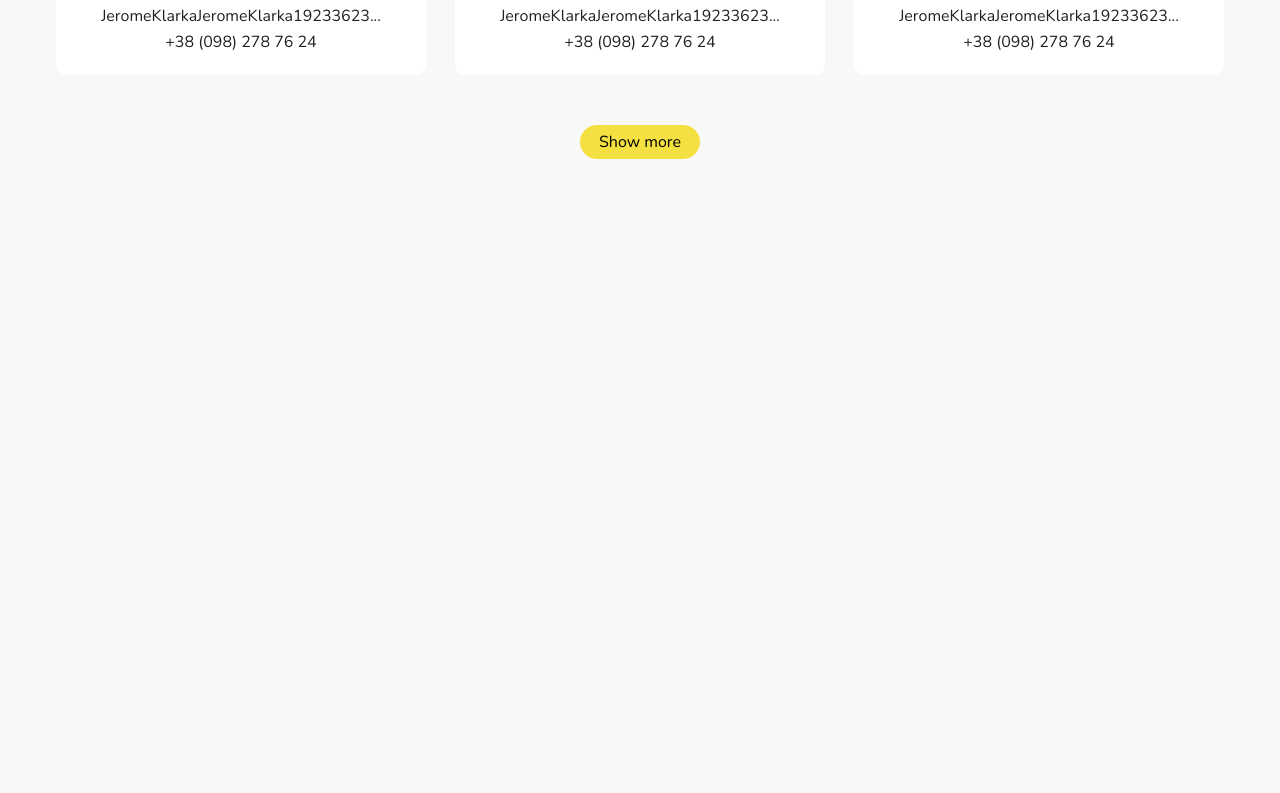
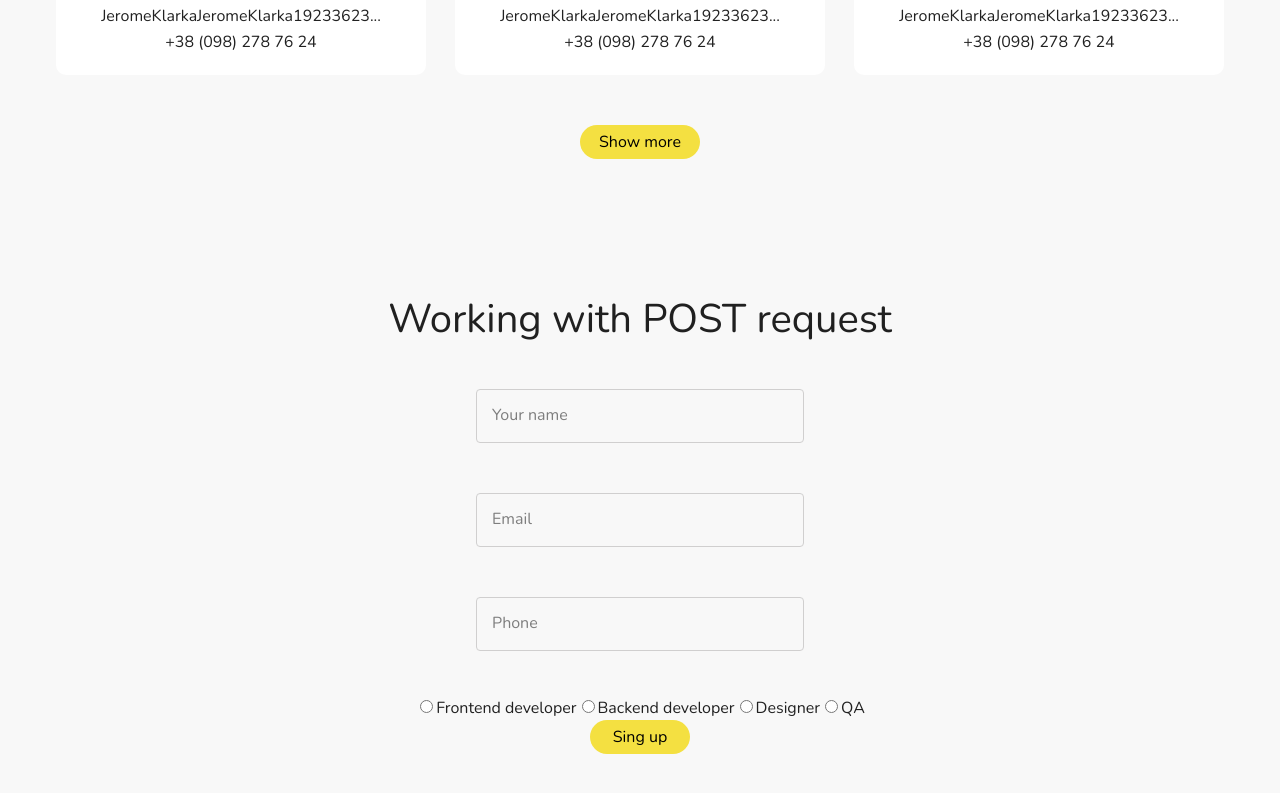
Before and after one commit to borrikon/test-task, a React (Create React App) app: page / in a window 1280 px wide. Shown: the part 1243-2036 px from the top of the page. Before the commit the page ends 1542 px from the top, so only its background shows below. Built offline with nearby package versions, Linux system fonts and the light colour scheme.

Commit message:
add input styles

```diff
--- a/src/App.js
+++ b/src/App.js
@@ -1,8 +1,10 @@
 import Header from './components/header';
 import Intro from './components/intro';
 import Users from './components/users';
+import PostForm from './components/postForm';
 
 import './App.scss';
+
 
 function App() {
   return (
@@ -10,6 +12,7 @@ function App() {
         <Header />
         <Intro />
         <Users />
+        <PostForm />
     </div>
   );
 }
--- /dev/null
+++ b/src/components/postForm.js
@@ -0,0 +1,39 @@
+import Button from '../components/button';
+
+import '../styles/postForm.scss';
+
+function PostForm(){
+    return(
+        <div className='container'>
+            <div className='postCont'>
+                <h2>Working with POST request</h2>
+                <form>
+                    <div className='inputCont'>
+                        <input id='name' type='text'/>
+                        <label for='name'>Your name</label>
+                    </div>
+                    <div className='inputCont'>
+                        <input id='email' type='email'/>
+                        <label for='email'>Email</label>
+                    </div>
+                    <div className='inputCont'>
+                        <input id='phone' type='tel'/>
+                        <label for='phone'>Phone</label>
+                    </div>
+                    <div>
+                        <input name='position' id='front' type='radio'/>
+                        <label for='front'>Frontend developer</label>
+                        <input name='position' id='back' type='radio'/>
+                        <label for='back'>Backend developer</label>
+                        <input name='position' id='designer' type='radio'/>
+                        <label for='designer'>Designer</label>
+                        <input name='position' id='qa' type='radio'/>
+                        <label for='qa'>QA</label>
+                    </div>
+                    <Button name={'Sing up'} />
+                </form>
+            </div>
+        </div>
+    )
+}
+export default PostForm;
--- /dev/null
+++ b/src/styles/postForm.scss
@@ -0,0 +1,73 @@
+@import '../variables/variables';
+.postCont{
+    padding: 0 16px 100px;
+    text-align: center;
+    h2{
+        font-size: 40px;
+        font-weight : 400;
+        line-height: 40px;
+        text-align: center;
+    }
+}
+.inputCont{
+    position: relative;
+    width: 328px;
+    font-size: 16px;
+    line-height: 26px;
+    margin: 50px auto 45px;
+    label{
+        text-align: left;
+        position: absolute;
+        top: 13px;
+        left: 16px;
+        height: 26px;
+        color: #7E7E7E;
+        z-index: 10;
+        background-color: $background;
+    }
+    input{
+        display: flex;
+        width: 100%;
+        border: 1px solid #D0CFCF;
+        padding: 13px 16px;
+        color: #7E7E7E;
+        border-radius: 4px;
+        background-color: $background;
+        outline: none;
+        &:focus + label{
+            animation: labelOff .2s linear  forwards;
+        }
+    }
+}
+.error{
+    &::before{
+        content: 'Error text';
+        position: absolute;
+        bottom: -10px;
+        left: 12px;
+        z-index: 20;
+        width: 70px;
+        height: 13px;
+        font-size: 12px;
+        color: $error;
+    }
+    input{
+        border: 2px solid $error;
+    }
+    label{
+        color: $error;
+    }
+}
+
+@keyframes labelOff{
+    from{
+        top: 13px;
+        left: 16px;
+    }
+    to{
+        top: -13px;
+        left: 10px;
+        padding: 0 5px;
+        transform: scale(0.8);
+    }
+}
--- a/src/styles/userItem.scss
+++ b/src/styles/userItem.scss
@@ -8,6 +8,15 @@
     font-size: 16px;
     line-height: 26px;
     margin-bottom: 20px;
+    p{
+        margin: 0 auto;
+        white-space: nowrap;
+        text-overflow: ellipsis;
+        overflow: hidden;
+        &:hover{
+            cursor: pointer;
+        }
+    }
     img{
         width: 70px;
         height: 70px;
@@ -25,7 +34,6 @@
   }
 @media screen and (min-width: $medium) {
     .userItemCont{
-        max-width: 344px;
         &:nth-child(2n){
             margin-left: 16px;
         }
@@ -33,6 +41,9 @@
   }
 @media screen and (min-width: $big) {
 .userItemCont{
+    p{
+        display: block;
+    }
     max-width: 282px;
     &:nth-child(2n){
         margin-left: 0px;
```
